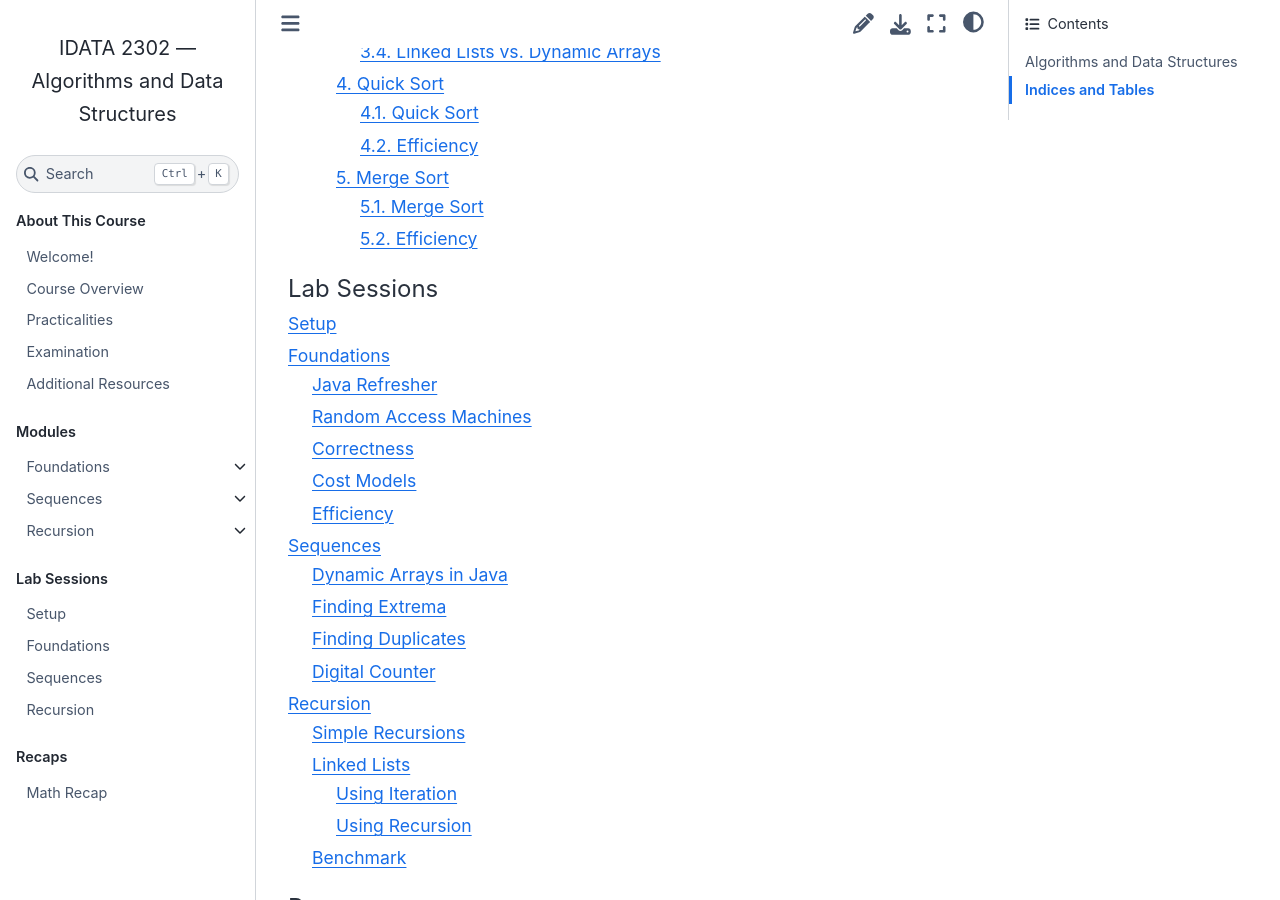
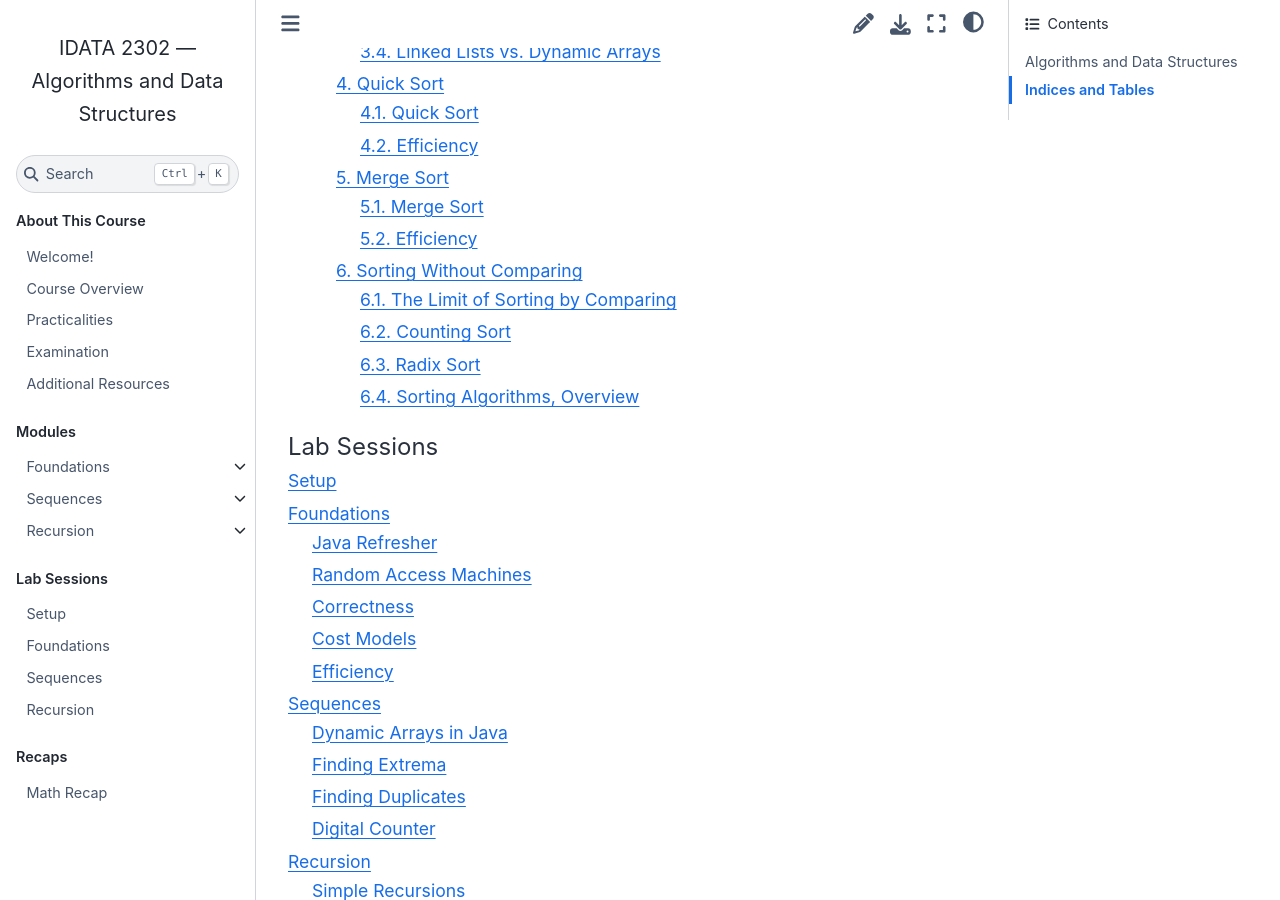
Before and after one commit to fchauvel/ntnu-idata2302-website, a Sphinx documentation site: the page built from source/index.rst, in a window 1280 px wide and 900 px high, scrolled down 3194 px. Built offline with Sphinx 7.4.7 and the Sphinx Book theme 1.1.4, drawn with Linux system fonts in a browser that asks for light colours; some of the changed lines change nothing that is shown.

Commit message:
content: Outline the "Radix sort" lecture notes

```diff
--- a/source/recursion/index.rst
+++ b/source/recursion/index.rst
@@ -16,3 +16,4 @@ Contents
    linked_list
    quick_sort
    merge_sort
+   radix_sort
--- /dev/null
+++ b/source/recursion/radix_sort.rst
@@ -0,0 +1,62 @@
+=========================
+Sorting Without Comparing
+=========================
+
+:Lecture: Lecture 3.6 :download:`(slides) <_static/merge_sort/radix_sort.pptx>`
+:Objectives: Understand the limit of sorting by comparing.
+:Concepts: Sorting without comparing, counting sort, radix sort
+
+We depart from recursion a bit to wrap up our discussing about sorting
+algorithms. We have already looked at five: Selection sort, Insertion
+sort, Bubble sort, Quick sort, and Merge sort. What is the common
+trait among them? They all rely on comparisons, that is they compare
+one item to another to decide where it should go. This type of sorting
+is called *comparison-based*.
+
+In this lecture look at the *problem* of sorting and its inherent
+limits when one uses comparisons: No comparison-based
+sorting algorithm can run faster than :math:`O(n \log n)`! To
+illustrate a different approach, we shall look at *Counting sort* and
+Radix sort, which offer, under specific conditions, linear runtime.
+
+
+The Limit of Sorting by Comparing
+=================================
+
+What is sorting
+
+
+What is sorting? Finding a permutation that adheres to the needed
+ordering.
+
+The theoretical bound: Sorting by Comparing
+
+
+Counting Sort
+=============
+
+Idea: Counting keys
+
+Assumptions: Know the ordering of keys
+
+Count sort
+
+Runtime
+
+Memory
+
+
+Radix Sort
+==========
+
+Idea: counting sort by digits
+
+Implementation
+
+Runtime
+
+Memory
+
+
+Sorting Algorithms, Overview
+============================
```
Also changed, not shown: 1 other file.
